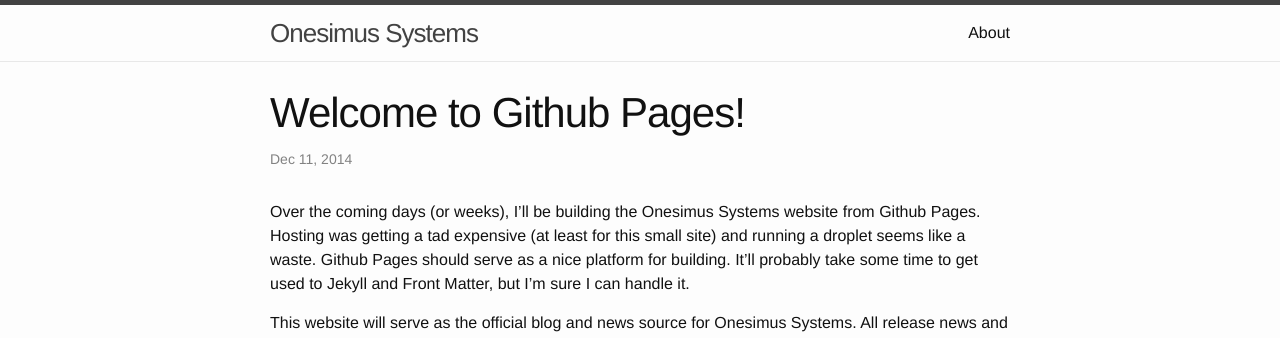
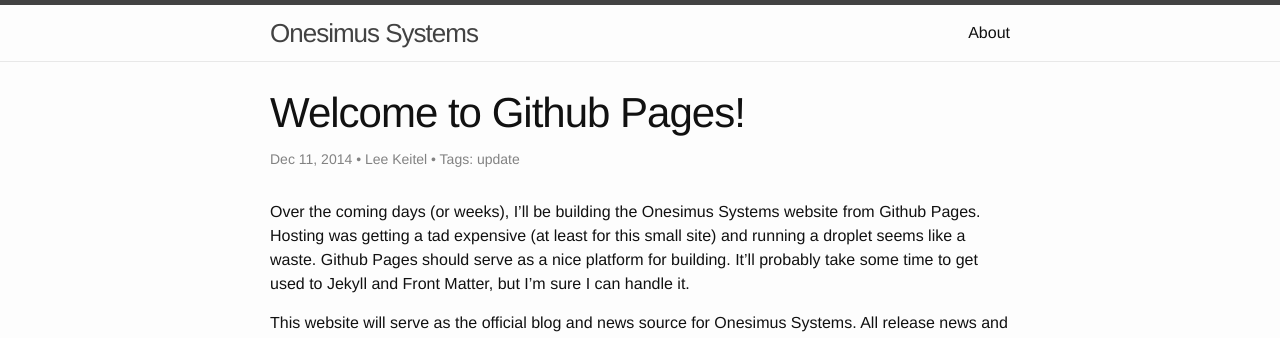
Before and after one commit to onesimus-systems/onesimus-systems.github.io, a Jekyll site: the page built from _posts/2014-12-11-welcome-to-github-pages.md, in a window 1280 px wide. Shown: the top 338 px of the page. Built offline with Jekyll 4.4.1, drawn with Linux system fonts in a browser that asks for light colours.

Commit message:
Changed metadata shown on posts

```diff
--- a/_layouts/post.html
+++ b/_layouts/post.html
@@ -5,7 +5,22 @@ layout: default
 
   <header class="post-header">
     <h1 class="post-title">{{ page.title }}</h1>
-    <p class="post-meta">{{ page.date | date: "%b %-d, %Y" }}{% if page.author %} • {{ page.author }}{% endif %}{% if page.meta %} • {{ page.meta }}{% endif %}</p>
+    <p class="post-meta">{{ page.date | date: "%b %-d, %Y" }}
+    {% if page.author %}
+         • {{ page.author }}
+    {% endif %}
+
+    {% if page.meta %}
+         • {{ page.meta }}
+    {% endif %}
+
+    {% if page.categories %}
+         • Tags:
+        {% for cat in page.categories %}
+            {{ cat }}
+        {% endfor %}
+    {% endif %}
+    </p>
   </header>
 
   <article class="post-content">
--- a/_posts/2014-12-11-welcome-to-github-pages.markdown
+++ b/_posts/2014-12-11-welcome-to-github-pages.md
@@ -1,6 +1,7 @@
 ---
 layout: post
 title:  "Welcome to Github Pages!"
+author: "Lee Keitel"
 date:   2014-12-11 23:08:00
 categories: update
 ---
```
